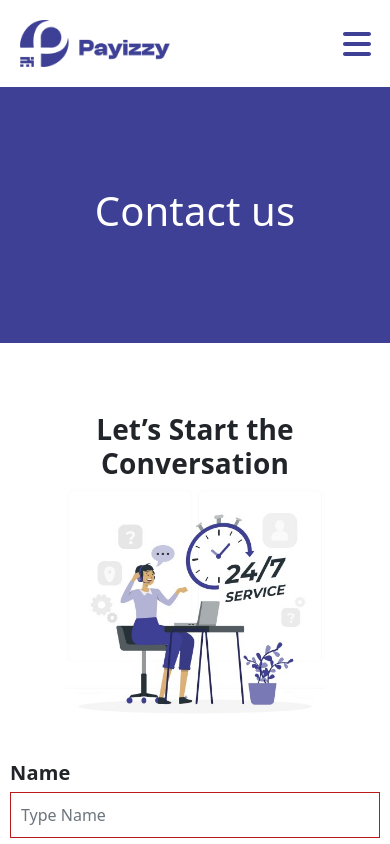
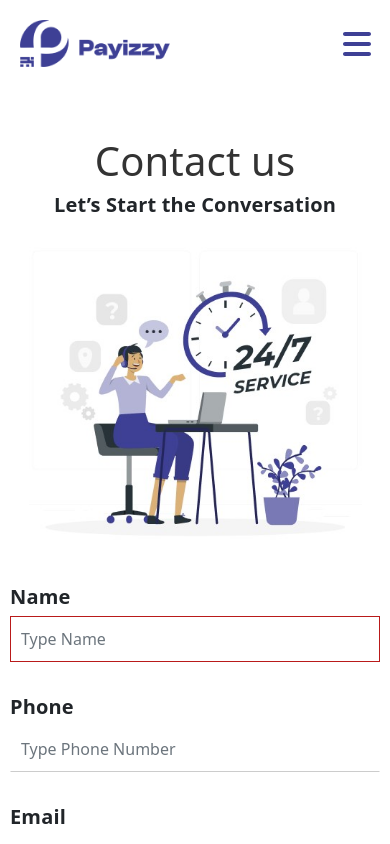
Before and after one commit to Boogie27/payizzy, a React (Create React App) app: page /contact-us in a window 390 px wide. Shown: the top 844 px of the page. Built offline with nearby package versions, Linux system fonts and the light colour scheme.

Commit message:
payizzy-app

```diff
--- a/src/components/css/Style.css
+++ b/src/components/css/Style.css
@@ -1123,12 +1123,10 @@ a {
 }
 
 /* ***************** BLOG SECTION ************* */
-.blog-container{
-
-}
 .blog-container  .main-title-header {
     width: 50%;
     margin: 0 auto;
+    margin-top: 50px;
 }
 .blog-container  .main-title-header h3{
     font-size: 38px;
@@ -1875,17 +1873,25 @@ a {
     }
 }
 @media only screen and (max-width: 567px){
+    .contact-us-container{
+        margin-top: 50px;
+    }
     .contact-us-body .left-side{
         margin-bottom: 30px;
     }
     .contact-us-body .left-side .image img{
-        width: 70%;
+        width: 90%;
     }
     .contact-us-body{
         width: 100%;
-        padding: 70px 10px;
+        padding: 0px 10px;
+    }
+    .contact-us-container .main-title-header{
+        padding: 0px 0px;
+        background-color: #fff;
     }
     .contact-us-container .main-title-header .title-header h3{
+        color: #333;
         font-size: 40px;
     }
     .contact-us-container .need-help{
@@ -1894,4 +1900,10 @@ a {
         text-align: center;
         padding: 60px 0px;
     }
-}
+    .contact-us-body .left-side .title-header{
+        margin-bottom: 30px;
+    }
+    .contact-us-body .left-side .title-header h3{
+        font-size: 20px;
+    }
+}
```
